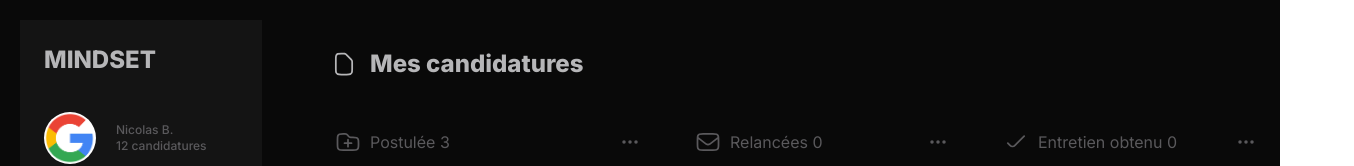
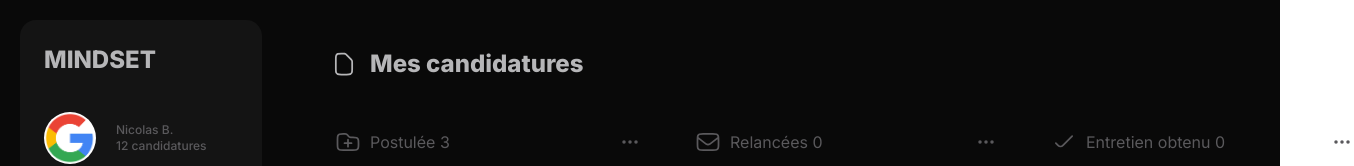
Before and after one commit to brdnicolas/mindset, a React (Create React App) app: page / in a window 1280 px wide. Shown: the top 166 px of the page, 1354 px wide, since content can reach past the window. Built offline with nearby package versions, Linux system fonts and the light colour scheme.

Commit message:
changer border

```diff
--- a/src/components/organisms/navbar/Navbar.tsx
+++ b/src/components/organisms/navbar/Navbar.tsx
@@ -16,7 +16,7 @@ export const Navbar = ({ studentName, applicationsNumber }: AvatarProps) => {
 
   return (
     <div className="p-5">
-      <div className="w-[242px] h-full bg-gray-700 rounded-2xl p-6 flex flex-col justify-between items-start">
+      <div className="w-[242px] h-full bg-gray-700 rounded-4 p-6 flex flex-col justify-between items-start">
         <div>
           <h1 className="text-gray-200 text-2xl font-extrabold uppercase mb-9">Mindset</h1>
           <div className="flex items-center">
--- a/src/views/applications/Applications.container.tsx
+++ b/src/views/applications/Applications.container.tsx
@@ -91,11 +91,12 @@ export const ApplicationsContainer = () => {
 
   return (
     <DragDropContext onDragEnd={onDragEnd}>
-      <div className="flex items-center mt-12 ml-12">
+      <div className="pl-12 pt-12">
+        <div className="flex items-center">
           <Icon className="w-7 h-7 text-gray-200" name="document" />
           <p className="text-gray-200 text-2xl font-extrabold ml-3">Mes candidatures</p>
         </div>
-      <div className="flex h-full">
+        <div className="flex gap-12 h-full">
           {Object.values(columns).map((column) => (
             <Column
               title={column.title}
@@ -107,6 +108,7 @@ export const ApplicationsContainer = () => {
             />
           ))}
         </div>
+      </div>
     </DragDropContext>
   )
 }
--- a/src/views/applications/components/Card.tsx
+++ b/src/views/applications/components/Card.tsx
@@ -10,7 +10,7 @@ type CardProps = {
 
 export const Card = ({ company, job, date, avatar }: CardProps) => {
   return (
-    <div className="p-5 bg-gray-700 rounded-2xl min-w-[308px] border-2 border-transparent hover:border-2  hover:border-gray-500 hover:box-border">
+    <div className="p-5 bg-gray-700 rounded-4 min-w-[308px] border-2 border-transparent hover:border-2  hover:border-gray-500 hover:box-border">
       <div className="flex items-center">
         <Avatar src={avatar} width={32} height={32} />
         <p className="ml-3 text-gray-300 text-sm">{company}</p>
--- a/src/views/applications/components/Column.tsx
+++ b/src/views/applications/components/Column.tsx
@@ -15,7 +15,7 @@ export const Column = ({ cards, id, color, icon, title }: ColumnProps) => {
   return (
     <Droppable droppableId={id}>
       {(provided) => (
-        <div className="pr-12 first:pl-12 min-w-[308px] ">
+        <div className=" min-w-[308px] ">
           <div className="flex items-center justify-between mt-12">
             <div className="flex items-center">
               <div className={`h-4 w-1 bg-applicationStatus-${color}`} />
@@ -31,7 +31,7 @@ export const Column = ({ cards, id, color, icon, title }: ColumnProps) => {
               <Draggable key={card.id} draggableId={card.id} index={index}>
                 {(provided) => (
                   <div
-                    className="mt-5 outline-none rounded-2xl border-2 border-transparent focus:border-2 focus:border-gray-500 focus:box-border"
+                    className="mt-5 outline-none rounded-4 border-2 border-transparent focus:border-2 focus:border-gray-500 focus:box-border"
                     ref={provided.innerRef}
                     {...provided.draggableProps}
                     {...provided.dragHandleProps}
```
Lines whose indentation alone changed are shown as unchanged.
